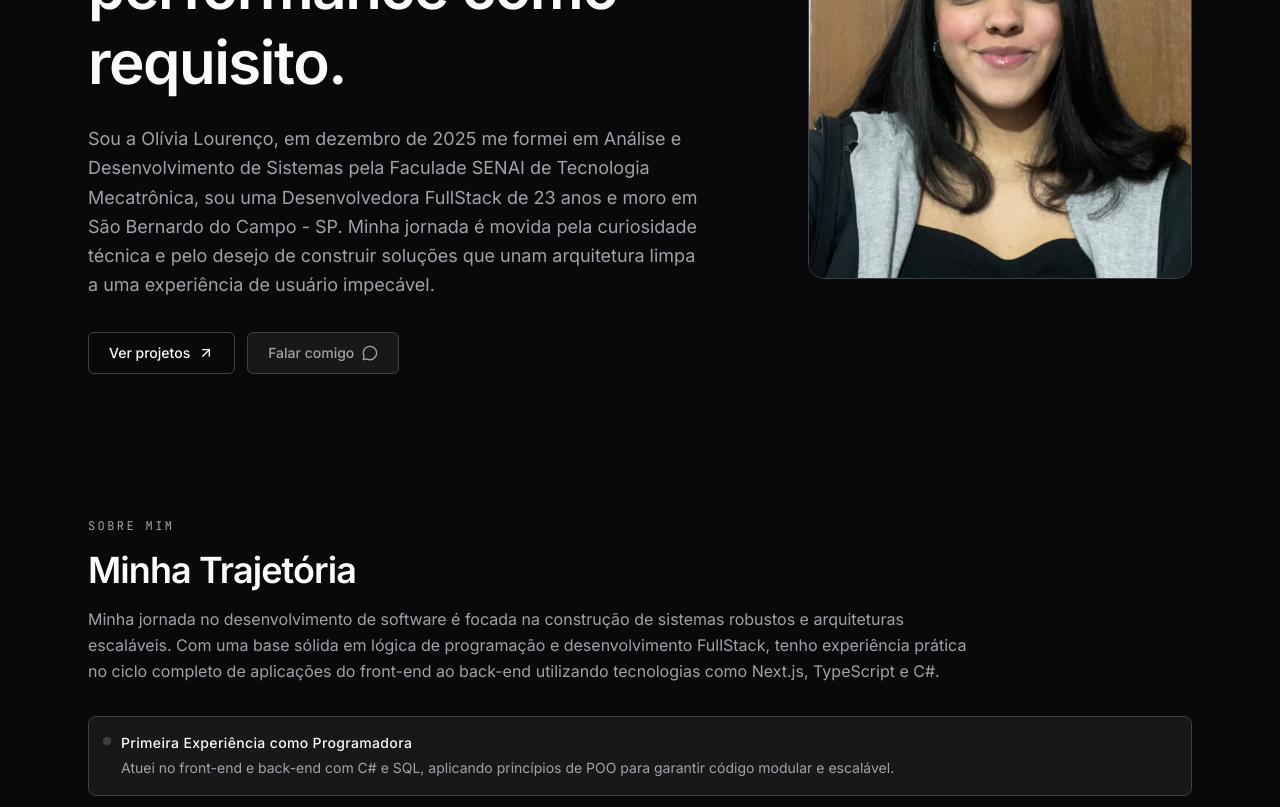
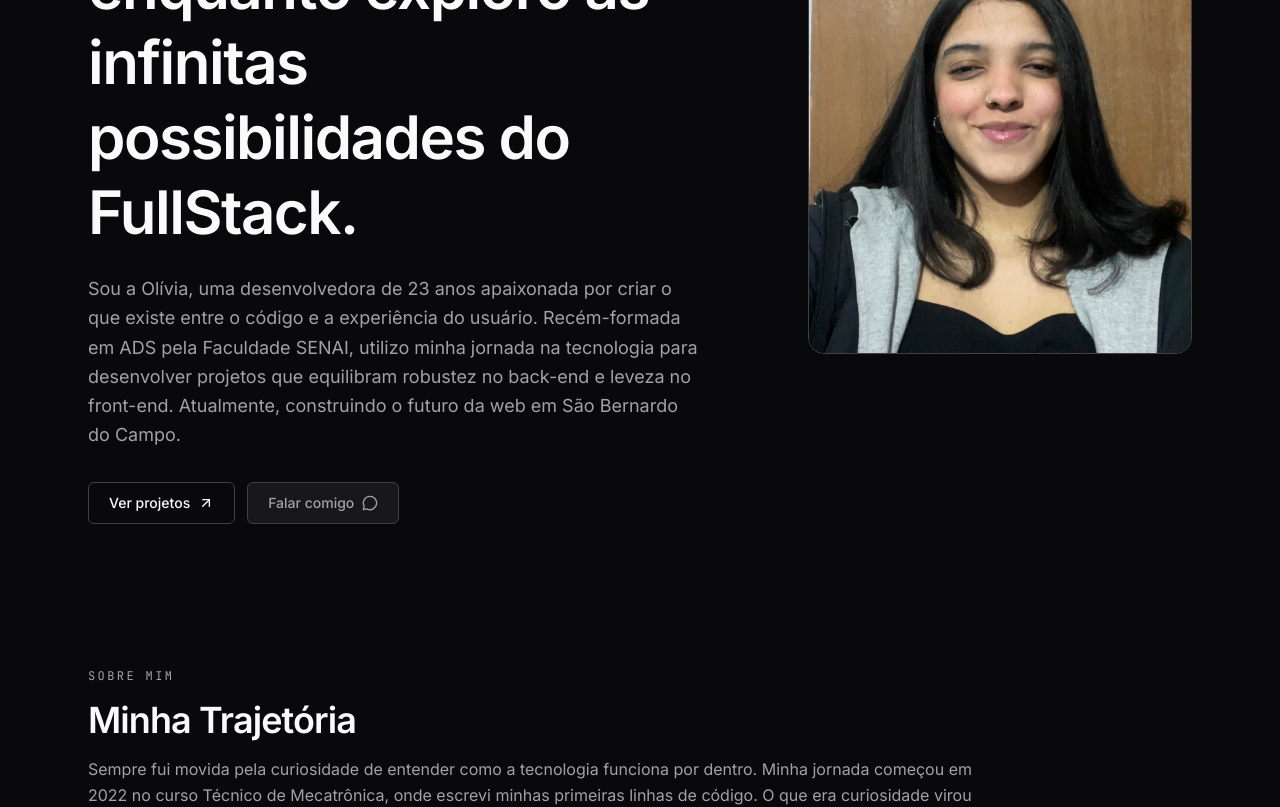
Before and after one commit to olivialourenco/portifolio, a Next.js app: page / in a window 1280 px wide. Shown: the part 400-1207 px from the top of the page. Built offline with nearby package versions, Linux system fonts and the light colour scheme; no server answers.

Commit message:
atualização textos

```diff
--- a/src/components/Hero.tsx
+++ b/src/components/Hero.tsx
@@ -27,16 +27,14 @@ export function Hero() {
           </p>
 
           <h1 className="max-w-4xl text-4xl font-semibold leading-tight tracking-tight text-foreground md:text-6xl">
-            Interfaces sóbrias, sistemas robustos e performance como requisito.
+          Desenvolvendo aplicações modernas enquanto exploro as infinitas possibilidades do FullStack.
           </h1>
 
           <p className="max-w-2xl text-base leading-relaxed text-muted md:text-lg">
-            Sou a Olívia Lourenço, em dezembro de 2025 me formei em Análise e Desenvolvimento de Sistemas
-            pela Faculade SENAI de Tecnologia Mecatrônica, sou
-            uma Desenvolvedora FullStack de 23 anos e
-            moro em São Bernardo do Campo - SP. Minha jornada é movida pela
-            curiosidade técnica e pelo desejo de construir soluções que unam
-            arquitetura limpa a uma experiência de usuário impecável.
+          Sou a Olívia, uma desenvolvedora de 23 anos apaixonada por criar o que existe
+          entre o código e a experiência do usuário. Recém-formada em ADS pela Faculdade SENAI, utilizo
+          minha jornada na tecnologia para desenvolver projetos que equilibram robustez no back-end e
+          leveza no front-end. Atualmente, construindo o futuro da web em São Bernardo do Campo.
           </p>
 
           <div className="flex flex-wrap items-center gap-3 pt-2">
--- a/src/components/SobreMim.tsx
+++ b/src/components/SobreMim.tsx
@@ -45,10 +45,12 @@ export function SobreMim() {
           Minha Trajetória
         </h2>
         <p className="max-w-4xl text-sm leading-relaxed text-muted md:text-base">
-        Minha jornada no desenvolvimento de software é focada na construção de sistemas
-        robustos e arquiteturas escaláveis. Com uma base sólida em lógica de programação e
-        desenvolvimento FullStack, tenho experiência prática no ciclo completo de aplicações
-        do front-end ao back-end utilizando tecnologias como Next.js, TypeScript e C#.
+        Sempre fui movida pela curiosidade de entender como a tecnologia funciona por dentro.
+        Minha jornada começou em 2022 no curso Técnico de Mecatrônica, onde escrevi minhas primeiras
+        linhas de código. O que era curiosidade virou objetivo: em 2024, ingressei em Análise e
+        Desenvolvimento de Sistemas para mergulhar de cabeça na engenharia de software. Em 2025, minha
+        primeira oportunidade profissional confirmou minha paixão por construir soluções completas como
+        Desenvolvedora FullStack
         </p>
       </motion.div>
 
```
